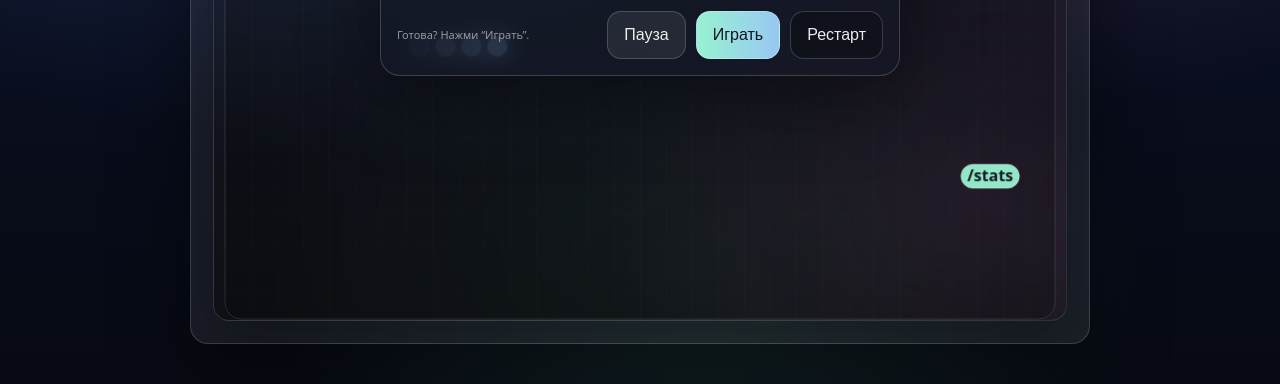
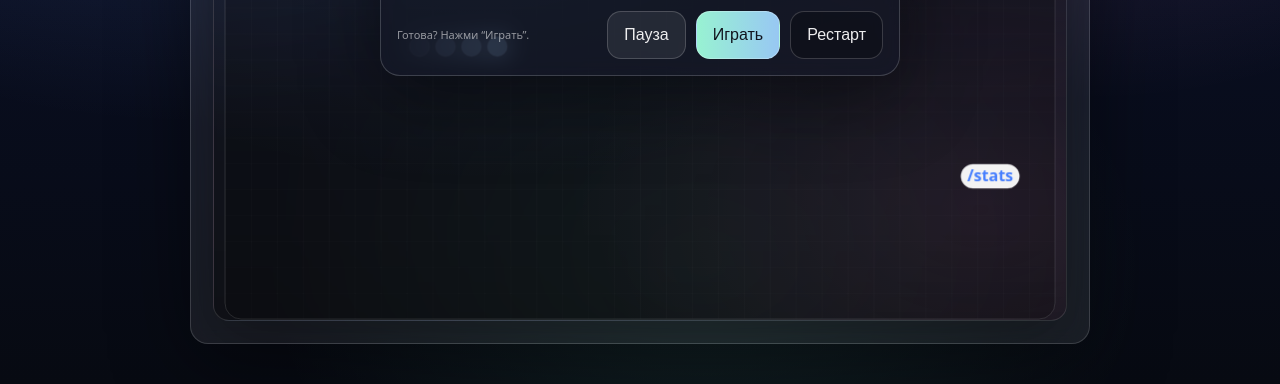
Before and after one commit to abirdiename/stats, a plain HTML site: page index.html in a window 1280 px wide. Shown: the part 416-800 px from the top of the page. Drawn offline with Linux system fonts and the light colour scheme.

Commit message:
Update index.html

```diff
--- a/index.html
+++ b/index.html
@@ -604,7 +604,7 @@
     ctx.shadowOffsetY = 0;
 
     rr(ctx, px, py, w, h, 14);
-    ctx.fillStyle = 'rgba(160,255,220,.90)';
+    ctx.fillStyle = 'rgba(255,255,255,.95)';
     ctx.fill();
 
     ctx.shadowBlur = 0;
@@ -614,7 +614,7 @@
     ctx.stroke();
 
     // текст /stats
-    ctx.fillStyle = 'rgba(10,10,20,.92)';
+   ctx.fillStyle = 'rgba(60,120,255,.95)';
     ctx.font = '800 16px ui-sans-serif, system-ui, -apple-system, Segoe UI, Roboto, Arial';
     const label = '/stats';
     // measureText помогает центрировать текст :contentReference[oaicite:4]{index=4}
```
